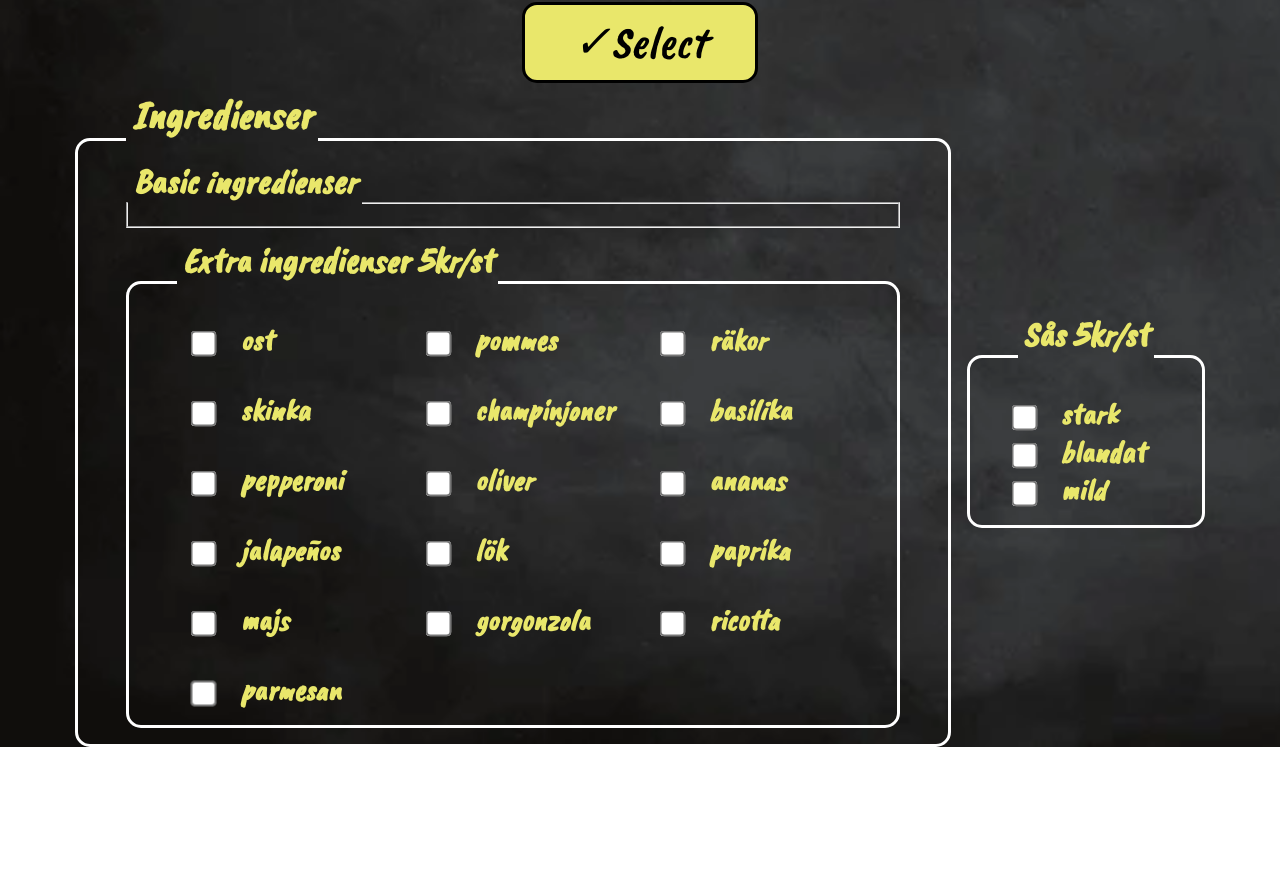
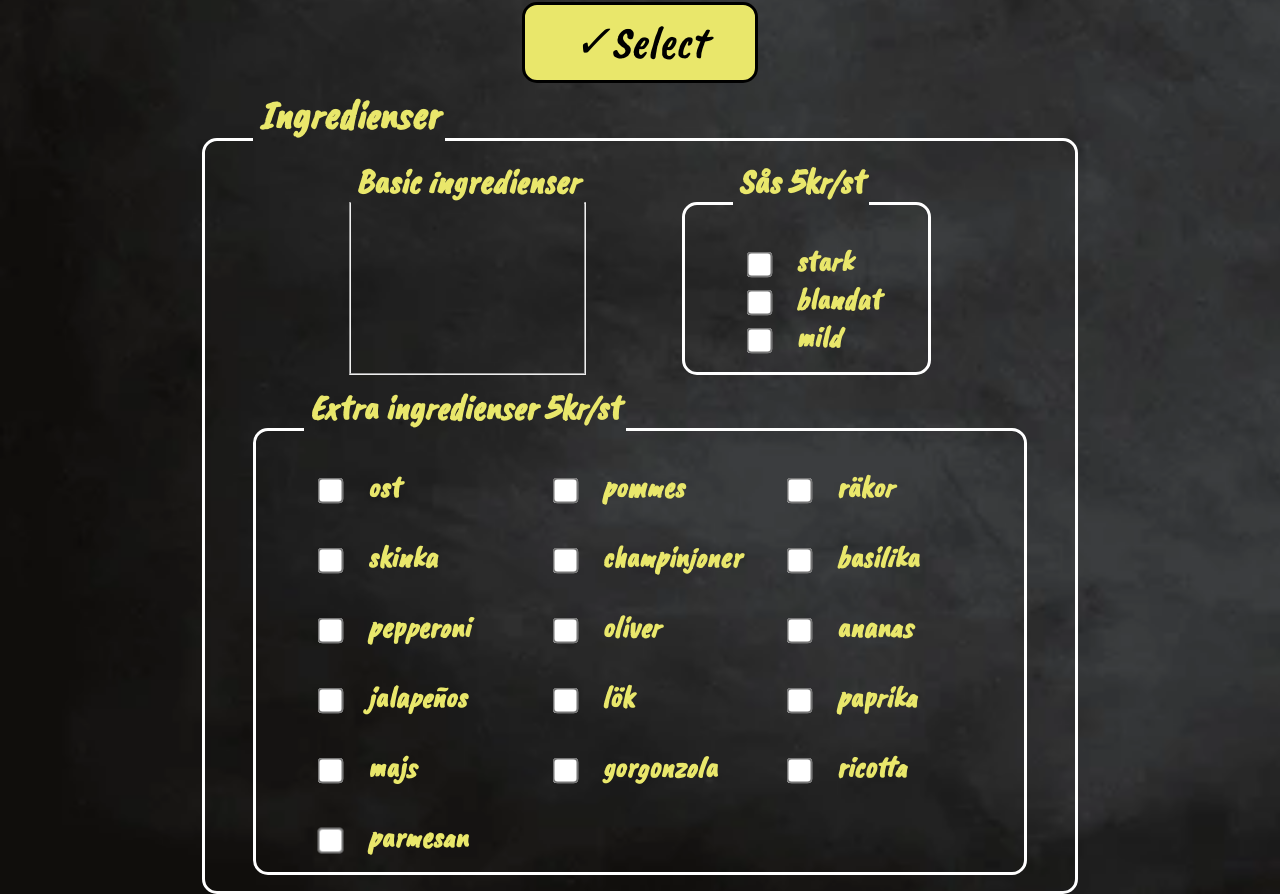
Before and after one commit to Ghayth-Sabeaallil/PizzaCal, a React (Vite) app: page / in a window 1280 px wide. Shown: the part 725-1619 px from the top of the page. Before the commit the page ends 1472 px from the top, so only its background shows below. Built offline with nearby package versions, Linux system fonts and the light colour scheme.

Commit message:
ingredientscontainrar klar

```diff
--- a/src/Components/Ingredienser/Ingredienser.scss
+++ b/src/Components/Ingredienser/Ingredienser.scss
@@ -31,7 +31,12 @@
     transform: scale(2);
     margin-left: 1.5em;
   }
+}
 
+.flex-container {
+  display: flex;
+  flex-direction: row;
+  justify-content: space-evenly;
 }
 
 .ingredientsFieldset {
--- a/src/Components/Ingredienser/Ingredienser.tsx
+++ b/src/Components/Ingredienser/Ingredienser.tsx
@@ -12,6 +12,7 @@ const Ingredienser = () => {
     <>
       <fieldset className="pizzaFieldset">
         <legend className="main-legend">Ingredienser</legend>
+        <div className="flex-container">
           <fieldset>
             <legend className="defult-legend">Basic ingredienser</legend>
             {state.pizzas.map((m) => {
@@ -25,6 +26,21 @@ const Ingredienser = () => {
               });
             })}
           </fieldset>
+          <fieldset className="ingredientsFieldset">
+            <legend className="extra-legend">Sås 5kr/st</legend>
+            {extra[0].sås.map((x) => {
+              return (
+                <div className="defult-ingredienser" key={x}>
+                  <div>
+                    <input type="checkbox" id={x} name={x} />
+                    <label>{x}</label>
+                  </div>
+                </div>
+              );
+            })}
+          </fieldset>
+        </div>
+
         <fieldset className="ingredientsFieldset gridContainer">
           <legend className="extra-legend">Extra ingredienser 5kr/st</legend>
           {extra[0].extraIngredienser.map((x) => {
@@ -39,21 +55,6 @@ const Ingredienser = () => {
           })}
         </fieldset>
       </fieldset>
-
-
-      <fieldset className="ingredientsFieldset">
-        <legend className="extra-legend">Sås 5kr/st</legend>
-        {extra[0].sås.map((x) => {
-          return (
-            <div className="defult-ingredienser" key={x}>
-              <div>
-                <input type="checkbox" id={x} name={x} />
-                <label>{x}</label>
-              </div>
-            </div>
-          );
-        })}
-      </fieldset>
     </>
   );
 };
```
Lines whose indentation alone changed are shown as unchanged.
